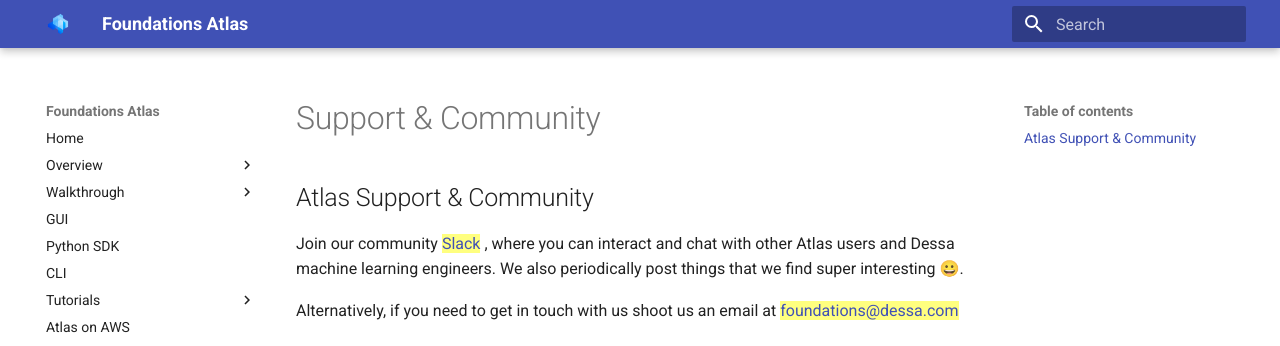
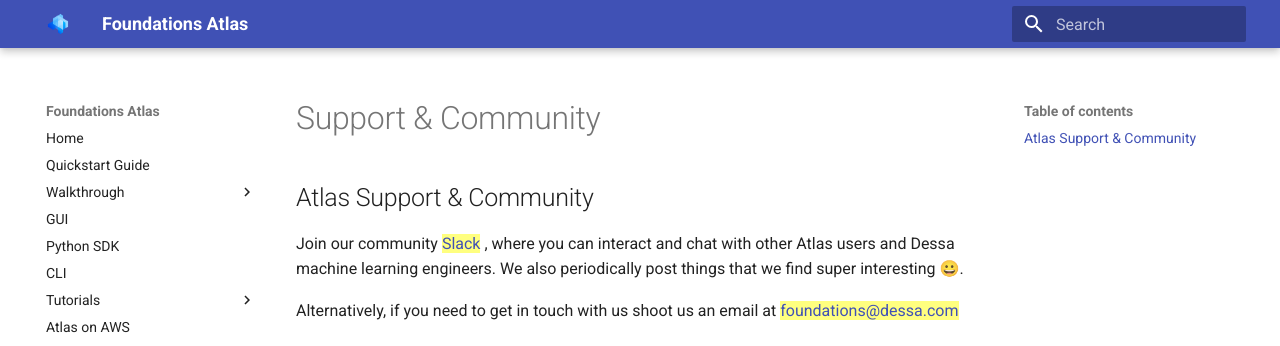
Before and after one commit to DeepLearnI/atlas-ce-docs, an MkDocs documentation site: the page built from docs/api_docs/sources/support.md, in a window 1280 px wide. Shown: the top 346 px of the page. Built offline with MkDocs 1.6.1 and Material for MkDocs 9.7.7, drawn with Linux system fonts in a browser that asks for light colours; part of the change alters nothing that is shown.

Commit message:
[pl] move quickstart to main level

```diff
--- a/mkdocs.yml
+++ b/mkdocs.yml
@@ -47,8 +47,7 @@ dev_addr: '0.0.0.0:8000'
 
 nav:
   - Home: index.md
-  - Overview:
-      - Quickstart Guide: ce-quickstart-guide.md
+  - Quickstart Guide: ce-quickstart-guide.md
   - Walkthrough:
       - Introduction: atlas-modes/modes.md
       - Execution: atlas-modes/execution.md
```
